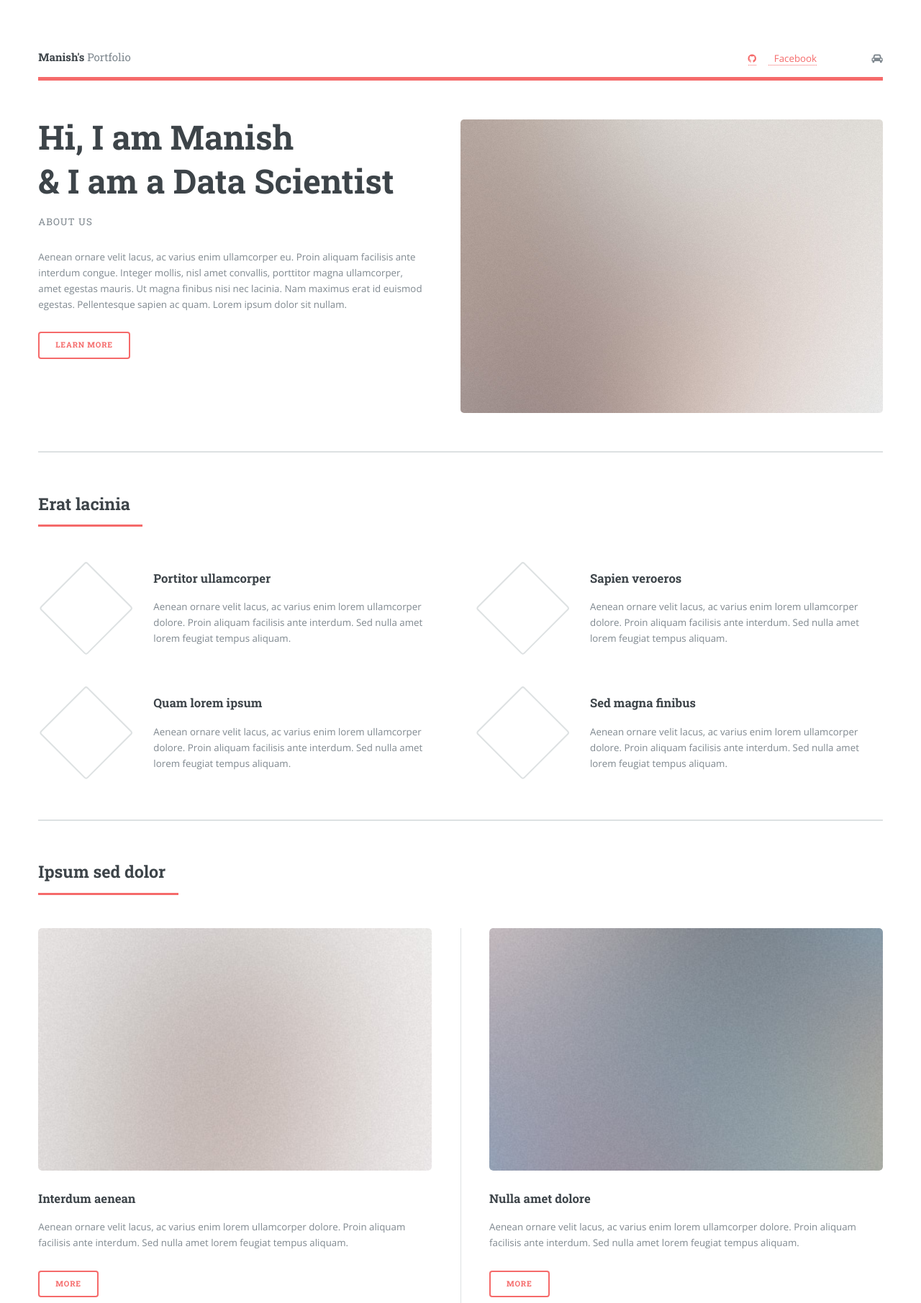
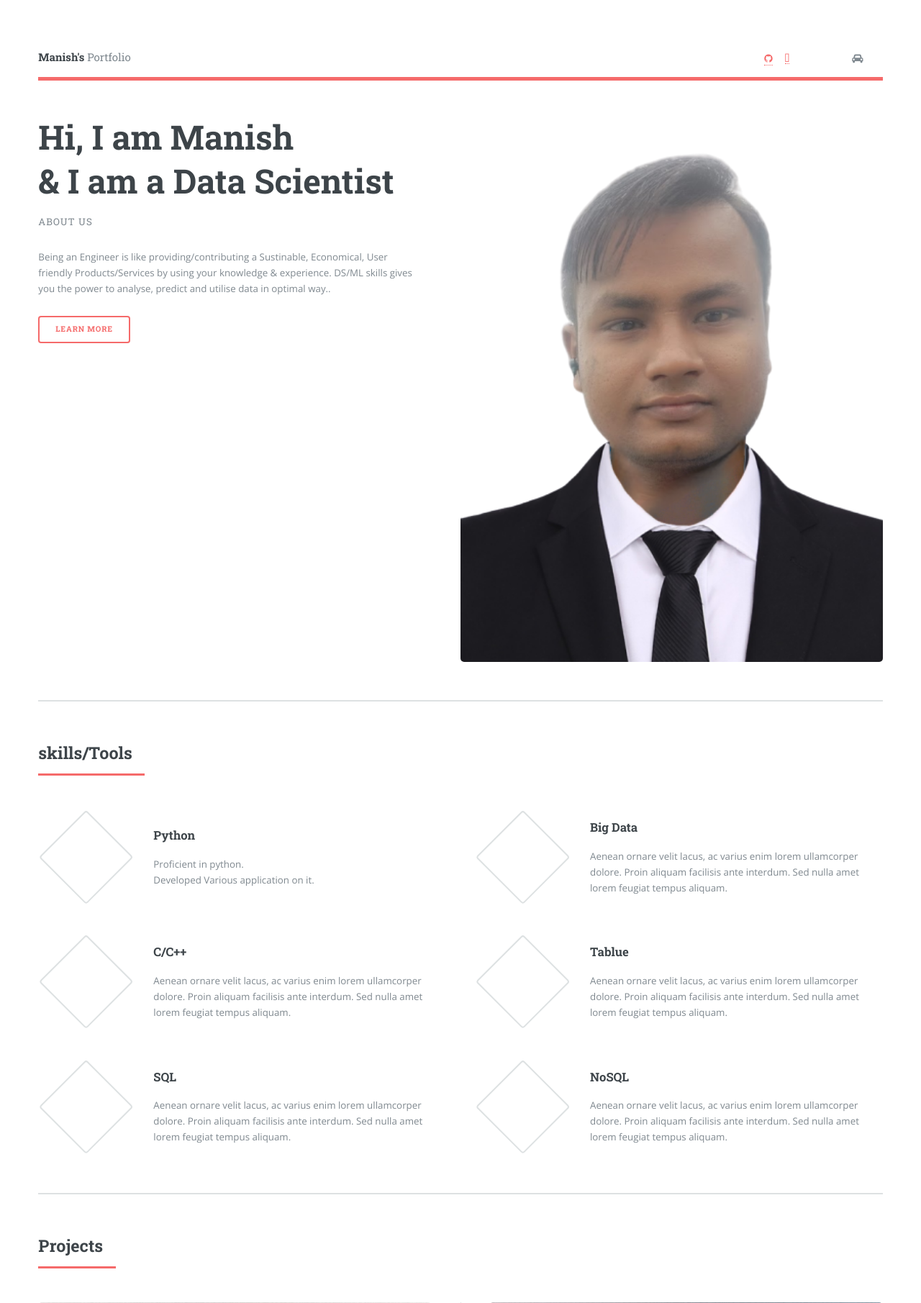
Before and after one commit to manish7065/portfolio2, a Django app: page / in a window 1280 px wide. Shown: the top 1811 px of the page at 72% size. Run offline with Django 4.2, Linux system fonts and the light colour scheme; some web fonts are replaced.

Commit message:
first modification

```diff
--- a/portfolio/templates/index.html
+++ b/portfolio/templates/index.html
@@ -5,16 +5,19 @@
 	Free for personal and commercial use under the CCA 3.0 license (html5up.net/license)
 -->
 <html lang="en">
+
 <head>
 	<title>Manish's Portfolio</title>
 	<meta charset="utf-8" />
 	<meta name="viewport" content="width=device-width, initial-scale=1, user-scalable=no" />
 	<link rel="stylesheet" href="/static/assets/css/main.css" />
-		<link rel="stylesheet" href="https://cdnjs.cloudflare.com/ajax/libs/font-awesome/4.7.0/css/font-awesome.min.css"></link>
+	<link rel="stylesheet" href="https://cdnjs.cloudflare.com/ajax/libs/font-awesome/4.7.0/css/font-awesome.min.css">
+	</link>
 </head>
 <script>
 
 </script>
+
 <body class="is-preload">
 
 	<!-- Wrapper -->
@@ -28,11 +31,16 @@
 				<header id="header">
 					<a href="/" class="logo"><strong>Manish's</strong> Portfolio</a>
 					<ul class="icons">
-										<li><a href="https://github.com/manish7065" ><i class="fa fa-github" aria-hidden="true"></i></a></li>
-										<li><a href="#" class="fa-facebook-f"><span class="label">Facebook</span></a></li>
-										<li><a href="#" class="icon brands fa-snapchat-ghost"><span class="label">Snapchat</span></a></li>
+						<li><a href="https://github.com/manish7065"><i class="fa fa-github" aria-hidden="true"></i></a>
+						</li>
+						<li><a href="#" class="fa fa-kaggle"></a></li>
+						<li>
+						<li><i class="fab fa-kaggle"></i></li></a></li>
 						<li><a href="#" class="icon brands fa-instagram"><span class="label">Instagram</span></a></li>
 						<li><i class="fa fa-car"></i></li>
+						<li><i class="fab fa-kaggle"></i></li>
+
+
 
 					</ul>
 
@@ -46,48 +54,69 @@
 								& I am a Data Scientist</h1>
 							<p>About Us</p>
 						</header>
-										<p>Aenean ornare velit lacus, ac varius enim ullamcorper eu. Proin aliquam facilisis ante interdum congue. Integer mollis, nisl amet convallis, porttitor magna ullamcorper, amet egestas mauris. Ut magna finibus nisi nec lacinia. Nam maximus erat id euismod egestas. Pellentesque sapien ac quam. Lorem ipsum dolor sit nullam.</p>
+						<p>Being an Engineer is like providing/contributing a Sustinable, Economical, User friendly
+							Products/Services by using your knowledge & experience. DS/ML skills gives you the power to
+							analyse, predict and utilise data in optimal way..</p>
 						<ul class="actions">
 							<li><a href="#" class="button big">Learn More</a></li>
 						</ul>
 					</div>
 					<span class="image object">
-										<img src="/static/images/pic10.jpg" alt="" />
+						<img src="/static/images/self.png" alt="" />
 					</span>
 				</section>
 
 				<!-- Section -->
 				<section>
 					<header class="major">
-										<h2>Erat lacinia</h2>
+						<h2>skills/Tools</h2>
 					</header>
 					<div class="features">
 						<article>
-											<span class="icon fa-gem"></span>
+							<span class="icon solid fa-paper-plane"></span>
 							<div class="content">
-												<h3>Portitor ullamcorper</h3>
-												<p>Aenean ornare velit lacus, ac varius enim lorem ullamcorper dolore. Proin aliquam facilisis ante interdum. Sed nulla amet lorem feugiat tempus aliquam.</p>
+								<h3>Python</h3>
+								<p>Proficient in python.<br>Developed Various application on it.</p>
 							</div>
 						</article>
 						<article>
 							<span class="icon solid fa-paper-plane"></span>
 							<div class="content">
-												<h3>Sapien veroeros</h3>
-												<p>Aenean ornare velit lacus, ac varius enim lorem ullamcorper dolore. Proin aliquam facilisis ante interdum. Sed nulla amet lorem feugiat tempus aliquam.</p>
+								<h3>Big Data</h3>
+								<p>Aenean ornare velit lacus, ac varius enim lorem ullamcorper dolore. Proin aliquam
+									facilisis ante interdum. Sed nulla amet lorem feugiat tempus aliquam.</p>
 							</div>
 						</article>
 						<article>
 							<span class="icon solid fa-rocket"></span>
 							<div class="content">
-												<h3>Quam lorem ipsum</h3>
-												<p>Aenean ornare velit lacus, ac varius enim lorem ullamcorper dolore. Proin aliquam facilisis ante interdum. Sed nulla amet lorem feugiat tempus aliquam.</p>
+								<h3>C/C++</h3>
+								<p>Aenean ornare velit lacus, ac varius enim lorem ullamcorper dolore. Proin aliquam
+									facilisis ante interdum. Sed nulla amet lorem feugiat tempus aliquam.</p>
 							</div>
 						</article>
 						<article>
 							<span class="icon solid fa-signal"></span>
 							<div class="content">
-												<h3>Sed magna finibus</h3>
-												<p>Aenean ornare velit lacus, ac varius enim lorem ullamcorper dolore. Proin aliquam facilisis ante interdum. Sed nulla amet lorem feugiat tempus aliquam.</p>
+								<h3>Tablue</h3>
+								<p>Aenean ornare velit lacus, ac varius enim lorem ullamcorper dolore. Proin aliquam
+									facilisis ante interdum. Sed nulla amet lorem feugiat tempus aliquam.</p>
+							</div>
+						</article>
+						<article>
+							<span class="icon solid fa-signal"></span>
+							<div class="content">
+								<h3>SQL</h3>
+								<p>Aenean ornare velit lacus, ac varius enim lorem ullamcorper dolore. Proin aliquam
+									facilisis ante interdum. Sed nulla amet lorem feugiat tempus aliquam.</p>
+							</div>
+						</article>
+						<article>
+							<span class="icon solid fa-signal"></span>
+							<div class="content">
+								<h3>NoSQL</h3>
+								<p>Aenean ornare velit lacus, ac varius enim lorem ullamcorper dolore. Proin aliquam
+									facilisis ante interdum. Sed nulla amet lorem feugiat tempus aliquam.</p>
 							</div>
 						</article>
 					</div>
@@ -96,57 +125,63 @@
 				<!-- Section -->
 				<section>
 					<header class="major">
-										<h2>Ipsum sed dolor</h2>
+						<h2>Projects</h2>
 					</header>
 					<div class="posts">
 						<article>
-											<a href="#" class="image"><img src="/static/images/pic01.jpg" alt="" /></a>
-											<h3>Interdum aenean</h3>
-											<p>Aenean ornare velit lacus, ac varius enim lorem ullamcorper dolore. Proin aliquam facilisis ante interdum. Sed nulla amet lorem feugiat tempus aliquam.</p>
+							<a  class="image"><img src="/static/images/pic01.jpg" alt="" /></a>
+							<h3>Project-1</h3>
+							<p>Aenean ornare velit lacus, ac varius enim lorem ullamcorper dolore. Proin aliquam
+								facilisis ante interdum. Sed nulla amet lorem feugiat tempus aliquam.</p>
 							<ul class="actions">
 								<li><a href="#" class="button">More</a></li>
 							</ul>
 						</article>
 						<article>
-											<a href="#" class="image"><img src="/static/images/pic02.jpg" alt="" /></a>
-											<h3>Nulla amet dolore</h3>
-											<p>Aenean ornare velit lacus, ac varius enim lorem ullamcorper dolore. Proin aliquam facilisis ante interdum. Sed nulla amet lorem feugiat tempus aliquam.</p>
+							<a  class="image"><img src="/static/images/pic02.jpg" alt="" /></a>
+							<h3>Project-2</h3>
+							<p>Aenean ornare velit lacus, ac varius enim lorem ullamcorper dolore. Proin aliquam
+								facilisis ante interdum. Sed nulla amet lorem feugiat tempus aliquam.</p>
 							<ul class="actions">
 								<li><a href="#" class="button">More</a></li>
 							</ul>
 						</article>
 						<article>
-											<a href="#" class="image"><img src="/static/images/pic03.jpg" alt="" /></a>
-											<h3>Tempus ullamcorper</h3>
-											<p>Aenean ornare velit lacus, ac varius enim lorem ullamcorper dolore. Proin aliquam facilisis ante interdum. Sed nulla amet lorem feugiat tempus aliquam.</p>
+							<a  class="image"><img src="/static/images/pic03.jpg" alt="" /></a>
+							<h3>Project-3</h3>
+							<p>Aenean ornare velit lacus, ac varius enim lorem ullamcorper dolore. Proin aliquam
+								facilisis ante interdum. Sed nulla amet lorem feugiat tempus aliquam.</p>
 							<ul class="actions">
 								<li><a href="#" class="button">More</a></li>
 							</ul>
 						</article>
 						<article>
-											<a href="#" class="image"><img src="/static/images/pic04.jpg" alt="" /></a>
-											<h3>Sed etiam facilis</h3>
-											<p>Aenean ornare velit lacus, ac varius enim lorem ullamcorper dolore. Proin aliquam facilisis ante interdum. Sed nulla amet lorem feugiat tempus aliquam.</p>
+							<a  class="image"><img src="/static/images/pic04.jpg" alt="" /></a>
+							<h3>Project-4</h3>
+							<p>Aenean ornare velit lacus, ac varius enim lorem ullamcorper dolore. Proin aliquam
+								facilisis ante interdum. Sed nulla amet lorem feugiat tempus aliquam.</p>
+							<ul class="actions">
+								<li><a href="#" class="button">More</a></li>
+							</ul>
+						</article>
+						<!-- <article>
+							<a  class="image"><img src="/static/images/pic05.jpg" alt="" /></a>
+							<h3>Feugiat lorem aenean</h3>
+							<p>Aenean ornare velit lacus, ac varius enim lorem ullamcorper dolore. Proin aliquam
+								facilisis ante interdum. Sed nulla amet lorem feugiat tempus aliquam.</p>
 							<ul class="actions">
 								<li><a href="#" class="button">More</a></li>
 							</ul>
 						</article>
 						<article>
-											<a href="#" class="image"><img src="/static/images/pic05.jpg" alt="" /></a>
-											<h3>Feugiat lorem aenean</h3>
-											<p>Aenean ornare velit lacus, ac varius enim lorem ullamcorper dolore. Proin aliquam facilisis ante interdum. Sed nulla amet lorem feugiat tempus aliquam.</p>
+							<a  class="image"><img src="/static/images/pic06.jpg" alt="" /></a>
+							<h3>Amet varius aliquam</h3>
+							<p>Aenean ornare velit lacus, ac varius enim lorem ullamcorper dolore. Proin aliquam
+								facilisis ante interdum. Sed nulla amet lorem feugiat tempus aliquam.</p>
 							<ul class="actions">
 								<li><a href="#" class="button">More</a></li>
 							</ul>
-										</article>
-										<article>
-											<a href="#" class="image"><img src="/static/images/pic06.jpg" alt="" /></a>
-											<h3>Amet varius aliquam</h3>
-											<p>Aenean ornare velit lacus, ac varius enim lorem ullamcorper dolore. Proin aliquam facilisis ante interdum. Sed nulla amet lorem feugiat tempus aliquam.</p>
-											<ul class="actions">
-												<li><a href="#" class="button">More</a></li>
-											</ul>
-										</article>
+						</article> -->
 					</div>
 				</section>
 
@@ -174,7 +209,9 @@
 
 				<!-- Footer -->
 				<footer id="footer">
-									<p class="copyright">&copy; Untitled. All rights reserved. Demo Images: <a href="https://unsplash.com">Unsplash</a>. Design: <a href="https://html5up.net">HTML5 UP</a>.</p>
+					<p class="copyright">&copy; Untitled. All rights reserved. Demo Images: <a
+							href="https://unsplash.com">Unsplash</a>. Design: <a href="https://html5up.net">HTML5
+							UP</a>.</p>
 				</footer>
 
 			</div>
@@ -190,4 +227,5 @@
 	<script src="/ststic/assets/js/main.js"></script>
 
 </body>
+
 </html>
```
Also changed, not shown: portfolio/static/images/self.png (added). Lines whose indentation alone changed are shown as unchanged.
